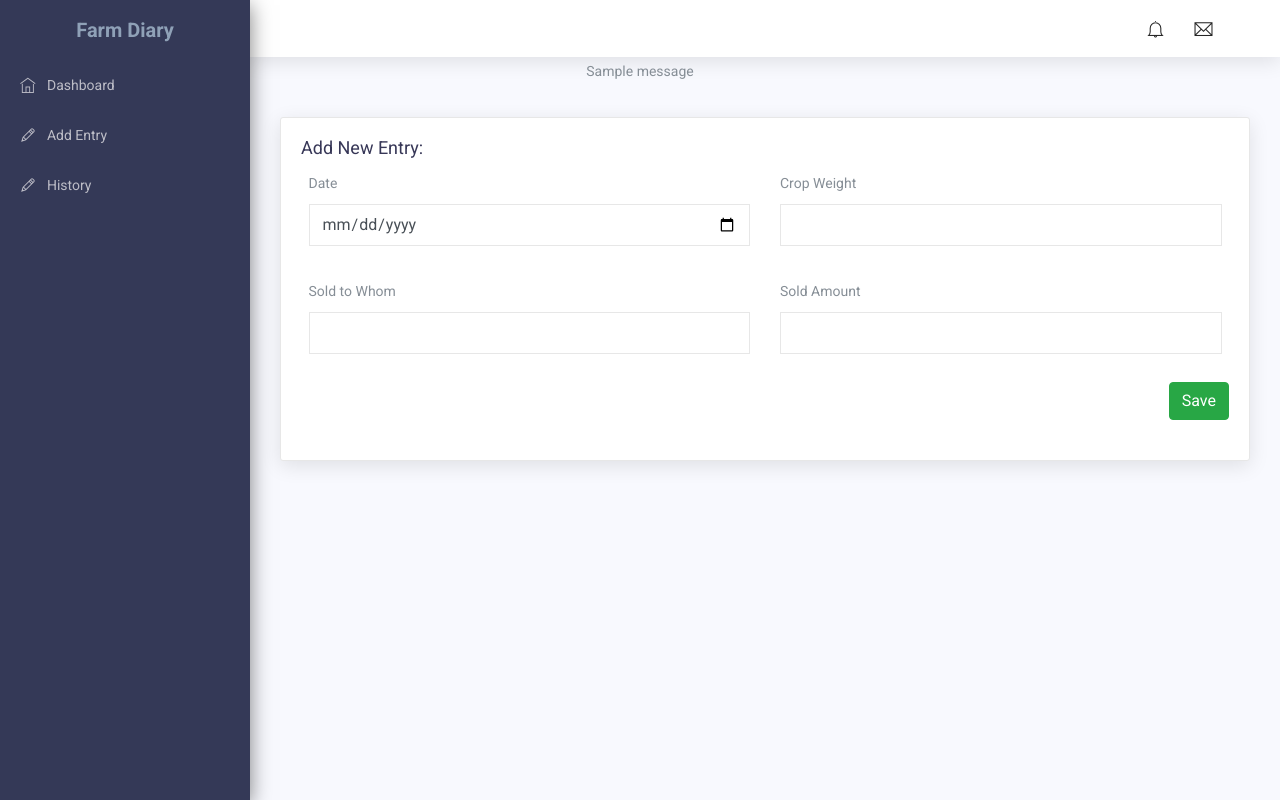
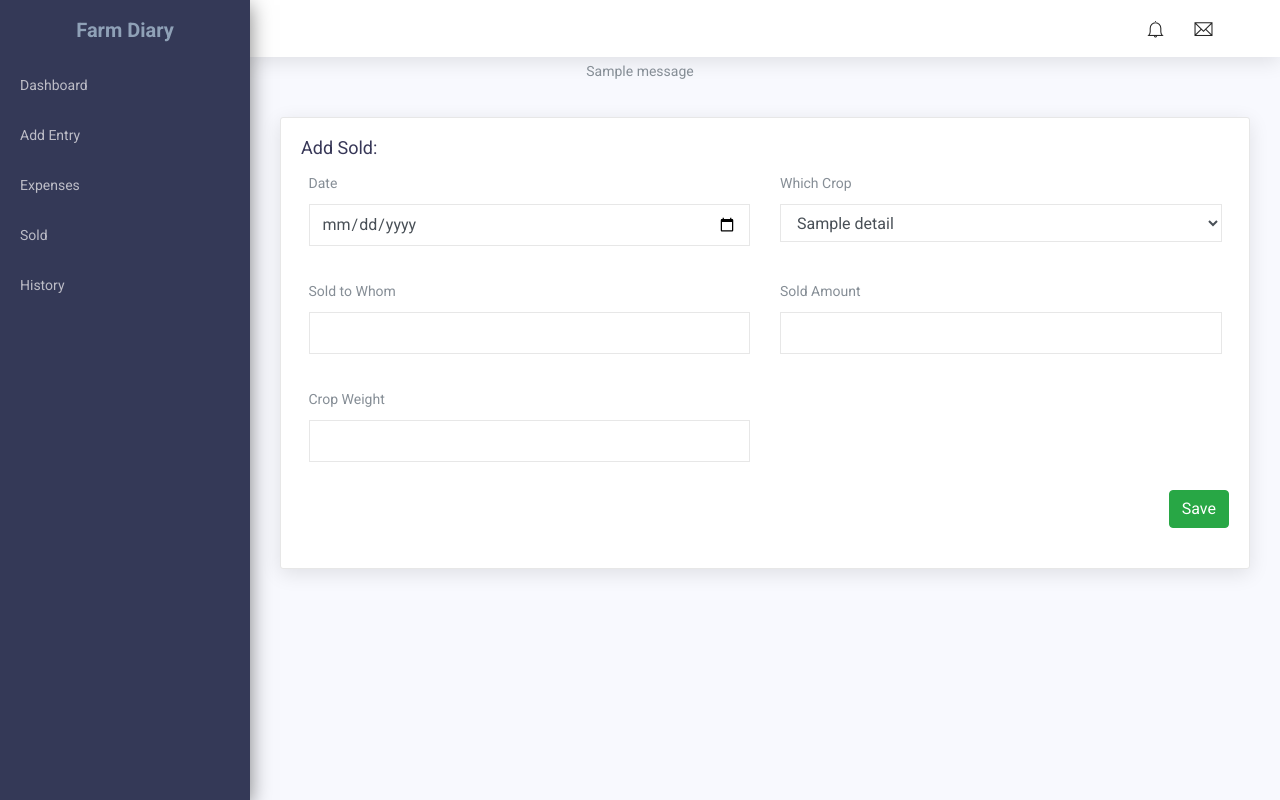
Before and after one commit to manishpatel33/FarmDairy, a Django app: template templates/sold.html in a window 1280 px wide. Run offline with Django 3.2, Linux system fonts and the light colour scheme; the template is opened without the code that fills it: most values are stand-ins (such as "Sample title", 1, 10 or a date in 2020); one stand-in notice (Sample message) is shown; parts of the project's set-up code (start-up, migrations or seed data) failed here and were passed over; some libraries are stand-ins or nearby versions.

Commit message:
history.html and other changes

```diff
--- a/farmapp/controllers/homeController.py
+++ b/farmapp/controllers/homeController.py
@@ -16,12 +16,14 @@ from django.core.exceptions import ValidationError
 from FarmProj.helpers import validateHelper
 from django.utils.translation import ugettext_lazy as _
 from django.core.files.storage import FileSystemStorage
+from datetime import datetime
 
 HOME_PAGE = 'index.html'
 PROFILE_PAGE = 'profile.html'
 ENTRY_PAGE = 'entry.html'
+EXPENSES_PAGE = 'expenses.html'
+SOLD_PAGE = 'sold.html'
 HISTORY_PAGE = 'history.html'
-SOLD_PAGE = 'sold.html'
 
 
 class index(View):
@@ -152,19 +154,20 @@ class entry(View):
 
         return data
 
+    @farmAuth.Farm_login_required_Class
     def post(self, request):
 
         try:
             data = self.validate_data(request)
         except ValidationError as e:
             messages.error(request, e.message)
-            return HttpResponseRedirect(reverse('farmApp:register'))
+            return HttpResponseRedirect(reverse('farmApp:entry'))
         except Exception as e:
             pass
-
+        user_id = request.farm_user.id
         try:
             farm = cropentry().createEntry(date=data['year'], area=data['area'],
-                                           crop_name=data['crop_name'])
+                                           crop_name=data['crop_name'], user_id=user_id)
 
             messages.success(request, "data saved successfully.")
         except Exception as e:
@@ -173,11 +176,19 @@ class entry(View):
         return redirect(request.META['HTTP_REFERER'])
 
 
-class history(View):
+class expenses(View):
 
     @farmAuth.Farm_login_required_Class
     def get(self, request):
-        return render(request, HISTORY_PAGE)
+        detail = cropentry.objects.filter(user_id=request.farm_user.id)
+        list1 = []
+        list2 = []
+        for i in detail:
+            list1.append(i.date)
+            list2.append(i.crop_name)
+        list1 = list(dict.fromkeys(list1))
+        list2 = list(dict.fromkeys(list2))
+        return render(request, EXPENSES_PAGE, {'list1': list1, 'list2': list2})
 
     def validate_data(self, request):
         data = {}
@@ -186,6 +197,16 @@ class history(View):
         if date == '':
             raise ValidationError(_('date Is Empty'))
         data['date'] = date
+
+        for_which_crop = request.POST.get('for_which_crop', '')
+        if for_which_crop == '':
+            raise ValidationError(_('to give whom Is Empty'))
+        data['for_which_crop'] = for_which_crop
+
+        to_give_whom = request.POST.get('to_give_whom', '')
+        if to_give_whom == '':
+            raise ValidationError(_('to give whom Is Empty'))
+        data['to_give_whom'] = to_give_whom
 
         expenses_name = request.POST.get('expenses_name', '')
         if expenses_name == '':
@@ -205,13 +226,18 @@ class history(View):
             data = self.validate_data(request)
         except ValidationError as e:
             messages.error(request, e.message)
-            return HttpResponseRedirect(reverse('farmApp:register'))
+            return HttpResponseRedirect(reverse('farmApp:expenses'))
         except Exception as e:
             pass
-
+        crop_id = cropentry.objects.get(crop_name=data['for_which_crop'])
+        print(crop_id)
         try:
-            farm = cropexpenses().createExpenses(expenses_name=data['expenses_name'],
-                                                 expenses_amount=data['expenses_amount'])
+            farm = cropexpenses().createExpenses(date=data['date'],
+                                                 expenses_name=data['expenses_name'],
+                                                 expenses_amount=data['expenses_amount'],
+                                                 to_give_whom=data['to_give_whom'],
+                                                 crop_id=crop_id.id
+                                                 )
             messages.success(request, "data saved successfully.")
         except Exception as e:
             messages.error(request, e)
@@ -223,7 +249,8 @@ class sold(View):
 
     @farmAuth.Farm_login_required_Class
     def get(self, request):
-        return render(request, SOLD_PAGE)
+        detail = cropentry.objects.filter(user_id=request.farm_user.id)
+        return render(request, SOLD_PAGE, {'detail': detail})
 
     def validate_data(self, request):
         data = {}
@@ -233,8 +260,25 @@ class sold(View):
             raise ValidationError(_('date Is Empty'))
         data['date'] = date
 
-        crop_sold = request.POST.get('sold', '')
+        which_crop = request.POST.get('which_crop', '')
+        if which_crop == '':
+            raise ValidationError(_('which crop Is Empty'))
+        data['which_crop'] = which_crop
+
+        sold_to_whom = request.POST.get('sold_to_whom', '')
+        if sold_to_whom == '':
+            raise ValidationError(_('Sold to whom Is Empty'))
+        data['sold_to_whom'] = sold_to_whom
+
+        crop_sold = request.POST.get('crop_sold', '')
+        if crop_sold == '':
+            raise ValidationError(_('crop sold Is Empty'))
         data['sold'] = crop_sold
+
+        crop_weight = request.POST.get('crop_weight', '')
+        if crop_weight == '':
+            raise ValidationError(_('crop weight Is Empty'))
+        data['crop_weight'] = crop_weight
 
         return data
 
@@ -244,14 +288,64 @@ class sold(View):
             data = self.validate_data(request)
         except ValidationError as e:
             messages.error(request, e.message)
-            return HttpResponseRedirect(reverse('farmApp:register'))
+            return HttpResponseRedirect(reverse('farmApp:sold'))
         except Exception as e:
             pass
 
+        crop_id = cropentry.objects.get(crop_name=data['which_crop'])
+
         try:
-            farm = cropsold().createSold(sold=data['sold'])
+            farm = cropsold().createSold(sold=data['sold'], sold_to_whom=data['sold_to_whom'],
+                                         crop_weight=data['crop_weight'],
+                                         crop_id=crop_id.id,date=data['date'])
             messages.success(request, "data saved successfully.")
         except Exception as e:
-            messages.error(request, e)
+            messages.error(request, e.__str__())
 
         return redirect(request.META['HTTP_REFERER'])
+
+
+class history(View):
+
+    @farmAuth.Farm_login_required_Class
+    def get(self, request):
+        detail = cropentry.objects.filter(user_id=request.farm_user.id)
+        list1 = []
+        list2 = []
+
+        for i in detail:
+            list1.append(i.date)
+            list2.append(i.crop_name)
+        list1 = list(dict.fromkeys(list1))
+        list2 = list(dict.fromkeys(list2))
+        return render(request, HISTORY_PAGE, {'list2': list2, 'list1': list1})
+
+    def validate_data(self, request):
+        data = {}
+
+        choose_date = request.POST.get('choose_date', '')
+        if choose_date == '':
+            raise ValidationError(_('date Is Empty'))
+        data['choose_date'] = choose_date
+
+        crop_name = request.POST.get('crop_name', '')
+        if crop_name == '':
+            raise ValidationError(_('crop name Is Empty'))
+        data['crop_name'] = crop_name
+
+        return data
+
+    def post(self, request):
+
+        try:
+            data = self.validate_data(request)
+        except ValidationError as e:
+            messages.error(request, e.message)
+            return HttpResponseRedirect(reverse('farmApp:history'))
+        except Exception as e:
+            pass
+
+        d1 = cropentry.objects.get(crop_name=data['crop_name'], date=data['choose_date'])
+        selected_data = cropexpenses.objects.filter(crop_id=d1.id)
+
+        return render(request, HISTORY_PAGE, {'selected_data': selected_data})
--- a/farmapp/urls.py
+++ b/farmapp/urls.py
@@ -14,8 +14,9 @@ urlpatterns = [
     path('home/', Home.index.as_view(), name='home'),
     path('profile', Home.profile.as_view(), name='profile'),
     path('entry', Home.entry.as_view(), name='entry'),
+    path('expenses', Home.expenses.as_view(), name='expenses'),
+    path('sold', Home.sold.as_view(), name='sold'),
     path('history', Home.history.as_view(), name='history'),
-    path('sold', Home.sold.as_view(), name='sold'),
 
     path('logout/', Auth.logout, name='logout'),
 ]
--- a/templates/main_theme.html
+++ b/templates/main_theme.html
@@ -151,13 +151,19 @@
                 <div class="nano-content">
                     <div class="logo"><a href="index.html"><span>Farm Diary</span></a></div>
                     <ul>
-                        <li><a href="{% url 'farmApp:home'%}"><i class="ti-home"></i>Dashboard</a></li>
+                        <li><a href="{% url 'farmApp:home'%}">Dashboard</a></li>
                     </ul>
                     <ul>
-                        <li><a href="{% url 'farmApp:entry'%}"><i class="ti-pencil"></i>Add Entry</a></li>
+                        <li><a href="{% url 'farmApp:entry'%}">Add Entry</a></li>
                     </ul>
                     <ul>
-                        <li><a href="{% url 'farmApp:history'%}"><i class="ti-pencil"></i>History</a></li>
+                        <li><a href="{% url 'farmApp:expenses'%}">Expenses</a></li>
+                    </ul>
+                    <ul>
+                        <li><a href="{% url 'farmApp:sold'%}">Sold</a></li>
+                    </ul>
+                    <ul>
+                        <li><a href="{% url 'farmApp:history'%}">History</a></li>
                     </ul>
                 </div>
             </div>
--- a/templates/sold.html
+++ b/templates/sold.html
@@ -1,5 +1,5 @@
 {% extends 'main_theme.html' %}
-
+{% load static %}
 {% block headers %}
 {% endblock %}
 
@@ -18,7 +18,7 @@
             <div class="col-lg-12">
                     <div class="card">
                         <div class="card-title">
-                            <h4>Add New Entry:</h4>
+                            <h4>Add Sold:</h4>
                         </div>
                         <div class="card-body">
                             <div class="basic-elements">
@@ -34,9 +34,15 @@
                                         </div>
                                         <div class="col-lg-6">
                                             <div class="form-group">
-                                                <label>Crop Weight</label>
-                                                 <input id="crop_weight" class="form-control"  name="crop_weight"
-                                                       data-err-title="Crop Weight" type="text">
+                                                <label>Which Crop</label>
+                                                <select class="form-control" data-err-title="Which Crop"
+                                                        id="which_crop" name="which_crop">
+                                                    {% if detail%}
+                                                        {% for i in detail%}
+                                                            <option>{{i.crop_name}}</option>
+                                                        {% endfor %}
+                                                    {% endif %}
+                                                </select>
                                             </div>
                                         </div>
                                     </div>
@@ -44,15 +50,26 @@
                                         <div class="col-lg-6">
                                             <div class="form-group">
                                                 <label>Sold to Whom</label>
-                                                 <input id="cp" class="form-control" name="Sold_to_whom"
+                                                 <input id="sold_to_whom" class="form-control" name="sold_to_whom"
                                                        data-err-title="Sold to Whom" type="text">
                                             </div>
                                         </div>
                                         <div class="col-lg-6">
                                             <div class="form-group">
                                                 <label>Sold Amount</label>
-                                                 <input id="sold" class="form-control"  name="sold_amount"
-                                                       data-err-title="sold amount" type="text">
+                                                 <input id="sold_amount" class="form-control"  name="sold_amount"
+                                                       data-err-title="sold amount" type="text"
+                                                       onkeydown="removeStringChar(this);">
+                                            </div>
+                                        </div>
+                                    </div>
+                                    <div class="row">
+                                        <div class="col-lg-6">
+                                            <div class="form-group">
+                                                <label>Crop Weight</label>
+                                                <input id="crop_weight" class="form-control" name="crop_weight"
+                                                       data-err-title="Crop Weight" type="text"
+                                                        onkeydown="removeStringChar(this);">
                                             </div>
                                         </div>
                                     </div>
@@ -71,12 +88,14 @@
 
 
 {% block scriptfile %}
+
 <script>
           function validate_form() {
             if (!check_form({
-                     "full_name": "c",
-                     "contact_no": "c",
-                     "email": "e",
+                     "date": "c",
+                     "sold_to_whom": "c",
+                     "sold_amount": "c",
+                     "crop_weight": "c",
                  })) {
              return false;
             }
```
Also changed, not shown: farmapp/models.py (+9 -3 lines), templates/entry.html (+6 -28 lines), templates/expenses.html (added, +101 -0 lines), templates/history.html (deleted, +0 -85 lines), farmapp/migrations/0001_initial.py (deleted), farmapp/migrations/0002_auto_20190503_1613.py (deleted), farmapp/migrations/0002_auto_20190510_1341.py (added), farmapp/migrations/0003_auto_20190510_1356.py (added), farmapp/migrations/0003_entry.py (deleted), farmapp/migrations/0004_auto_20190509_1751.py (deleted), farmapp/migrations/0005_auto_20190509_1819.py (deleted), farmapp/migrations/0006_auto_20190509_1928.py (deleted).
